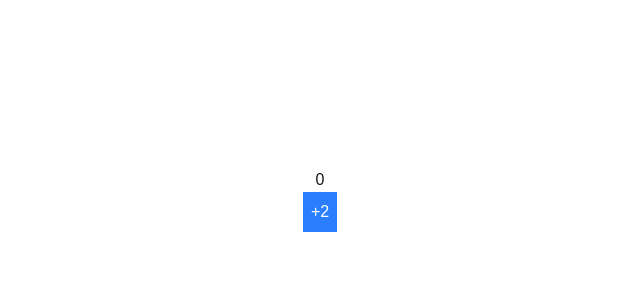
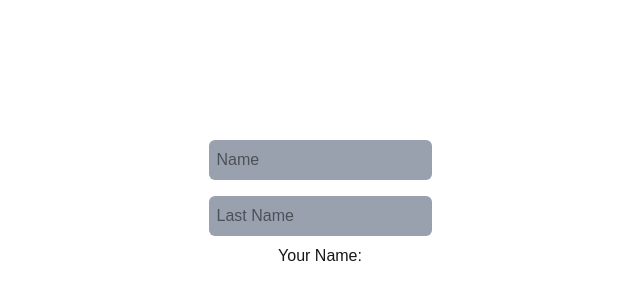
Before and after one commit to EmanoelCariolando/react, a Next.js app: page / in a window 1280 px wide. Shown: the part 200-500 px from the top of the page, without its empty margins (320-960 px from the left). Built offline with nearby package versions, Linux system fonts and the light colour scheme.

Commit message:
Uptade Complet Name

```diff
--- a/src/app/page.tsx
+++ b/src/app/page.tsx
@@ -1,19 +1,27 @@
 "use client";
-import { FormEvent, useState } from "react";
+import { useState } from "react";
+import {firstName} from "@/types/typeg";
+import {lastName} from "@/types/typeg";
 
 const Page = () => {
-  const [valor, setValor] = useState(0);
-  const click = () => {
-    setValor(valor + 2);
-    setValor(c => c + 2);
-  }
-
-
+    const [count, setCount] = useState("");
+    const [countWo, setCountWo] = useState("");
 
     return (
       <div className="w-screen h-screen flex items-center justify-center flex-col ">
-        <div>{valor}</div>
-        <div onClick={click} className="p-2 bg-blue-500 text-white">+2</div>
+
+       <input type="text" placeholder="Name"
+        onChange={e => setCount (e.target.value)}
+        className="bg-gray-400 m-2 rounded-md text-black p-2"
+       />
+
+       <input type="text"
+        placeholder="Last Name"
+        className="bg-gray-400 m-2 rounded-md text-black p-2"
+        onChange={e => setCountWo (e.target.value)}
+       />
+
+       <p className="flex justify-center items-center flex-col"> Your Name: <p className="text-blue-400">{`${count} ${countWo}`}</p> </p>
 
      </div>
 
--- a/src/types/typeg.ts
+++ b/src/types/typeg.ts
@@ -1,8 +1,6 @@
-export type AllStudents = {
-    id : number,
-    name: string,
-    active: boolean,
-    email:string,
-    avatar: string,
-    grade: number,
+export type firstName = {
+    name: string;
 }
+export type lastName = {
+    lastName: string;
+}
```
